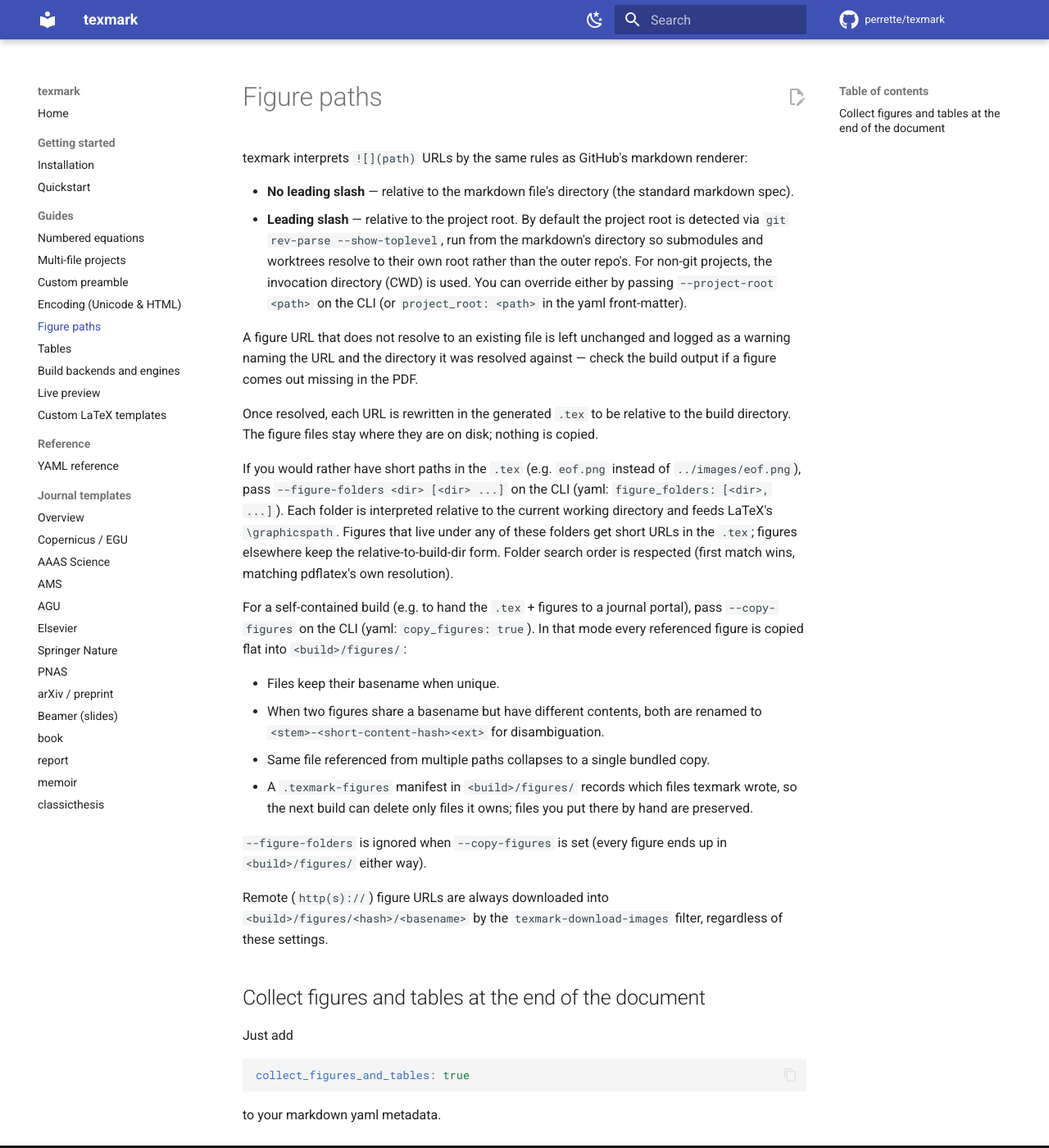
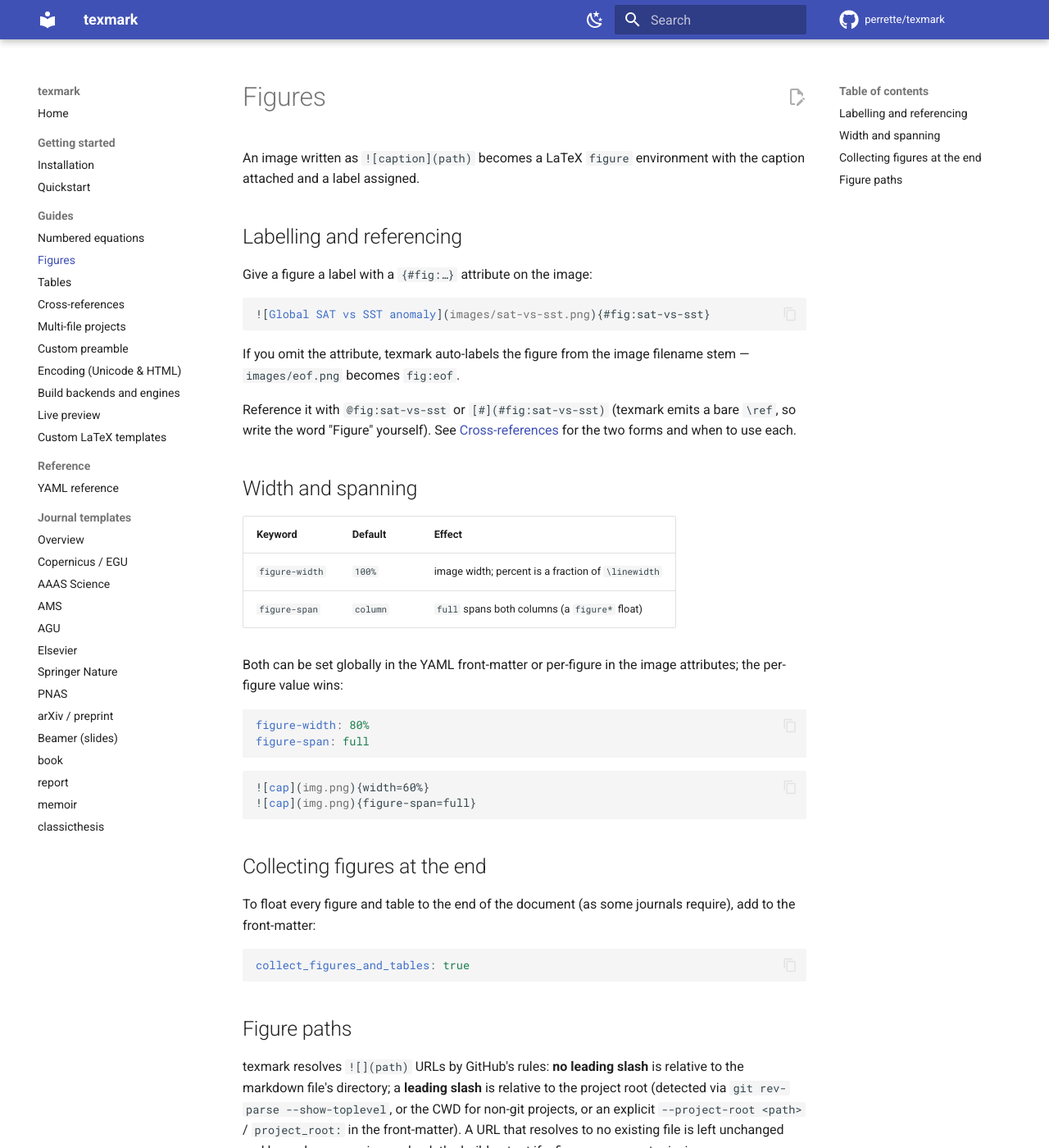
Before and after one commit to perrette/texmark, an MkDocs documentation site: the page built from docs/figures.md, in a window 1280 px wide and 1400 px high. Shown: the whole window at 82% size. Built offline with MkDocs 1.6.1 and Material for MkDocs 9.7.7, drawn with Linux system fonts in a browser that asks for light colours; comment, search, counter and statistics services are not loaded; some of the changed text lies outside the part shown.

Commit message:
Docs: add Cross-references page, restructure Figures, rename tab: to tbl:
Move the same-document cross-referencing mechanics out of equations.md
into a dedicated cross-reference.md, linked from the Equations, Figures,
and Tables pages (which now keep only label-spec detail plus a short
example). Retitle figures.md to Figures, leading with the figure-width /
figure-span / collect_figures_and_tables keywords and folding the path
resolution into a condensed sub-section.

Rename the table cross-reference prefix from tab: to tbl: (the
pandoc-crossref convention that _REF_COMMANDS already recognises) across
example.md and the tests, so @tbl: references resolve rather than being
treated as citations.

````diff
--- /dev/null
+++ b/docs/cross-reference.md
@@ -0,0 +1,74 @@
+# Cross-references
+
+How to reference a labelled equation, figure, table, or section from elsewhere
+in the same document. Labels themselves are defined in the
+[Equations](equations.md), [Figures](figures.md), and [Tables](tables.md)
+pages; this page covers only how to point at them. References *between* separate
+companion files are covered in [Multi-file projects](multi-file.md).
+
+## Two forms
+
+texmark accepts two syntaxes for a same-document reference:
+
+| Source | PDF | Markdown preview / GitHub |
+|---|---|---|
+| `@eq:foo` | the number | literal text `@eq:foo` |
+| `[#](#eq:foo)` | the number | clickable `#` that jumps to the target |
+
+- `@id` is the pandoc convention — terse, but shows as literal text in the
+  preview and on GitHub.
+- `[#](#id)` is an ordinary markdown link, so it stays a clickable jump in the
+  preview and on GitHub. The `#` link text is what keeps it visible; an empty
+  `[](#id)` also resolves to the number but renders as nothing in the preview.
+
+Use `@id` if you want terse, pandoc-portable source; use `[#](#id)` if a working
+link in the Markdown preview matters. Both produce the same reference in the PDF.
+
+## Which command each prefix produces
+
+The prefix on the label selects the LaTeX command:
+
+| Prefix | Command | PDF renders as |
+|---|---|---|
+| `eq:` | `\eqref` | a parenthesised number — "(3)" |
+| `fig:` | `\ref` | a bare number — "3" |
+| `tbl:` | `\ref` | a bare number — "3" |
+| `sec:` | `\ref` | a bare number — "3" |
+
+`\eqref` supplies its own parentheses; `\ref` does not add any word. Write the
+noun yourself: `Figure @fig:eof` → "Figure 3", `Table [#](#tbl:gulf)` → "Table 2".
+The number is computed by LaTeX's two-pass `.aux` resolution, so it appears only
+in the PDF, never in the preview. There is no range syntax — write both ends:
+`\eqref{eq:a}–\eqref{eq:b}`.
+
+## The two forms are not symmetric
+
+- `[#](#id)` works for **any** label. Unknown prefixes fall back to `\ref`, so a
+  heading slug like `[#](#my-heading)` resolves even though it has no `…:` prefix.
+- `@id` works **only** for the four prefixes above (`eq:`, `fig:`, `tbl:`,
+  `sec:`). An `@` with any other prefix is treated as a bibliography citation,
+  not a reference — e.g. `@my-heading` becomes a citation, and `@tab:gulf` (note
+  `tab`, not `tbl`) does too. When in doubt, `[#](#id)` is the safe form.
+
+These are the same prefixes used by
+[pandoc-crossref](https://github.com/lierdakil/pandoc-crossref), so `tbl:` (not
+`tab:`) is the table prefix.
+
+## Words instead of a number
+
+A link whose text is anything other than empty or `#` is left for pandoc and
+becomes a `\hyperref` — a clickable link carrying those words rather than a
+number:
+
+```markdown
+see [the prior](#eq:prior)   →   \hyperref[eq:prior]{the prior}
+```
+
+Use that when you want words; use `#` or `@id` when you want the number.
+
+## Headings
+
+Headings are labelled automatically from their slug, with no `{#…}` attribute:
+`# My Heading` can be referenced as `[#](#my-heading)`. To reference a heading
+with `@sec:…`, give it an explicit label instead — `# My Heading {#sec:intro}`,
+referenced as `@sec:intro`.
--- a/docs/equations.md
+++ b/docs/equations.md
@@ -1,4 +1,4 @@
-# Numbered and cross-referenced equations
+# Numbered equations
 
 Display equations are written once. They render in the Markdown preview (VS Code
 and JetBrains use KaTeX, GitHub uses MathJax), and the PDF is numbered and
@@ -21,12 +21,10 @@
 A `$$…$$` with no class compiles to an unnumbered `\[ … \]`. A `{#eq:foo}` label
 with no class uses the `equation` environment.
 
-## Cross-references
+## Referencing a numbered equation
 
-A same-document link `[text](#label)` becomes a numeric reference — `\ref` or
-`\eqref` — **only when its text is empty or a single `#`**. The recommended form
-is `#`, because on GitHub it stays a clickable jump to the target, whereas an
-empty link renders as nothing:
+Label a block with `{#eq:foo}`, then reference it with `@eq:foo` or
+`[#](#eq:foo)`:
 
 ```markdown
 $$
@@ -37,31 +35,13 @@
 
 {#eq:prior}
 
-The prior is given in [#](#eq:prior) — equivalently, @eq:prior.
+The prior is given in @eq:prior — equivalently, [#](#eq:prior).
 ```
 
-`[#](#eq:prior)`, `[](#eq:prior)` and `@eq:prior` all become `\eqref{eq:prior}`
-in the PDF, which LaTeX renders as a parenthesised, hyperlinked number — "(3)".
-(`\eqref` adds the parentheses; `\ref` does not.)
-
-The prefix selects the command: `eq:` resolves to `\eqref`; everything else —
-`fig:`, `tbl:`, `sec:` and a bare heading slug — resolves to `\ref`. Figure and
-table labels are emitted automatically (from the image / caption `{#fig:…}` /
-`{#tbl:…}` attribute). Headings are labelled automatically too, from their slug:
-`# My Heading` can be referenced as `[#](#my-heading)` with no `{#…}` attribute
-(an explicit `{#sec:…}` still works if you prefer a stable, prefixed label).
-There is no range syntax — write the two references (`\eqref{eq:a}–\eqref{eq:b}`).
-
-If the link text is anything other than empty or `#`, it is left untouched and
-kept verbatim — `[the prior](#eq:prior)` renders as `\hyperref[eq:prior]{the
-prior}`, a clickable link carrying those words rather than a number. Use that
-when you want words instead of a number; use `#` (or `@id`) when you want the
-number.
-
-The reference number is computed by LaTeX, so it appears only in the PDF. In the
-Markdown preview and on GitHub: `[#](#label)` shows a clickable `#`, `[](#label)`
-shows nothing, and `@id` or a raw `\ref{…}` shows as literal text. Raw
-`\ref`/`\eqref` are also fine in the source — they stay visible in the preview.
+The `eq:` prefix resolves to `\eqref`, a parenthesised, hyperlinked number —
+"(3)" — where every other prefix produces a bare `\ref`. See
+[Cross-references](cross-reference.md) for the two reference forms, the full
+prefix table, and text-carrying links.
 
 ## Multi-line math and the preview
 
@@ -155,4 +135,5 @@
 
 ## See also
 
+- [Cross-references](cross-reference.md) — the two reference forms and the prefix table.
 - [Encoding](encoding.md) — Unicode/HTML handling in body and bib text.
--- a/docs/figures.md
+++ b/docs/figures.md
@@ -1,62 +1,73 @@
-# Figure paths
+# Figures
 
-texmark interprets `![](path)` URLs by the same rules as GitHub's markdown
-renderer:
+An image written as `![caption](path)` becomes a LaTeX `figure` environment with
+the caption attached and a label assigned.
 
-- **No leading slash** — relative to the markdown file's directory
-  (the standard markdown spec).
-- **Leading slash** — relative to the project root. By default the
-  project root is detected via `git rev-parse --show-toplevel`, run from
-  the markdown's directory so submodules and worktrees resolve to their
-  own root rather than the outer repo's. For non-git projects, the
-  invocation directory (CWD) is used. You can override either by passing
-  `--project-root <path>` on the CLI (or `project_root: <path>` in the
-  yaml front-matter).
+## Labelling and referencing
 
-A figure URL that does not resolve to an existing file is left unchanged
-and logged as a warning naming the URL and the directory it was resolved
-against — check the build output if a figure comes out missing in the PDF.
+Give a figure a label with a `{#fig:…}` attribute on the image:
 
-Once resolved, each URL is rewritten in the generated `.tex` to be
-relative to the build directory. The figure files stay where they are on
-disk; nothing is copied.
+```markdown
+![Global SAT vs SST anomaly](images/sat-vs-sst.png){#fig:sat-vs-sst}
+```
 
-If you would rather have short paths in the `.tex` (e.g. `eof.png`
-instead of `../images/eof.png`), pass `--figure-folders <dir> [<dir> ...]`
-on the CLI (yaml: `figure_folders: [<dir>, ...]`). Each folder is
-interpreted relative to the current working directory and feeds LaTeX's
-`\graphicspath`. Figures that live under any of these folders get short
-URLs in the `.tex`; figures elsewhere keep the relative-to-build-dir form.
-Folder search order is respected (first match wins, matching pdflatex's
-own resolution).
+If you omit the attribute, texmark auto-labels the figure from the image
+filename stem — `images/eof.png` becomes `fig:eof`.
 
-For a self-contained build (e.g. to hand the `.tex` + figures to a
-journal portal), pass `--copy-figures` on the CLI (yaml:
-`copy_figures: true`). In that mode every referenced figure is copied
-flat into `<build>/figures/`:
+Reference it with `@fig:sat-vs-sst` or `[#](#fig:sat-vs-sst)` (texmark emits a
+bare `\ref`, so write the word "Figure" yourself). See
+[Cross-references](cross-reference.md) for the two forms and when to use each.
 
-- Files keep their basename when unique.
-- When two figures share a basename but have different contents, both are
-  renamed to `<stem>-<short-content-hash><ext>` for disambiguation.
-- Same file referenced from multiple paths collapses to a single bundled
-  copy.
-- A `.texmark-figures` manifest in `<build>/figures/` records which files
-  texmark wrote, so the next build can delete only files it owns; files
-  you put there by hand are preserved.
+## Width and spanning
 
-`--figure-folders` is ignored when `--copy-figures` is set (every figure
-ends up in `<build>/figures/` either way).
+| Keyword | Default | Effect |
+|---|---|---|
+| `figure-width` | `100%` | image width; percent is a fraction of `\linewidth` |
+| `figure-span` | `column` | `full` spans both columns (a `figure*` float) |
 
-Remote (`http(s)://`) figure URLs are always downloaded into
-`<build>/figures/<hash>/<basename>` by the `texmark-download-images`
-filter, regardless of these settings.
+Both can be set globally in the YAML front-matter or per-figure in the image
+attributes; the per-figure value wins:
 
-## Collect figures and tables at the end of the document
+```yaml
+figure-width: 80%
+figure-span: full
+```
 
-Just add
+```markdown
+![cap](img.png){width=60%}
+![cap](img.png){figure-span=full}
+```
+
+## Collecting figures at the end
+
+To float every figure and table to the end of the document (as some journals
+require), add to the front-matter:
 
 ```yaml
 collect_figures_and_tables: true
 ```
 
-to your markdown yaml metadata.
+## Figure paths
+
+texmark resolves `![](path)` URLs by GitHub's rules: **no leading slash** is
+relative to the markdown file's directory; a **leading slash** is relative to
+the project root (detected via `git rev-parse --show-toplevel`, or the CWD for
+non-git projects, or an explicit `--project-root <path>` / `project_root:` in the
+front-matter). A URL that resolves to no existing file is left unchanged and
+logged as a warning — check the build output if a figure comes out missing.
+
+Once resolved, each URL is rewritten in the `.tex` relative to the build
+directory; the files stay where they are on disk. Two flags change that:
+
+- `--figure-folders <dir> …` (yaml `figure_folders:`) feeds LaTeX's
+  `\graphicspath` so figures under those folders get short URLs in the `.tex`
+  (first match wins). Ignored when `--copy-figures` is set.
+- `--copy-figures` (yaml `copy_figures: true`) bundles every referenced figure
+  flat into `<build>/figures/` for a self-contained build. Basenames are kept
+  when unique, disambiguated with a content-hash suffix on collision, and
+  deduplicated when the same file is referenced twice. A `.texmark-figures`
+  manifest records what texmark wrote so the next build cleans only its own
+  files.
+
+Remote (`http(s)://`) URLs are always downloaded into
+`<build>/figures/<hash>/<basename>`, regardless of these flags.
--- a/docs/tables.md
+++ b/docs/tables.md
@@ -44,15 +44,10 @@
 
 ## Referencing a table
 
-Both forms work and produce `\ref{tab:gulf}` in the PDF:
-
-```markdown
-Table \ref{tab:gulf}   ← explicit LaTeX
-@tab:gulf              ← markdown reference
-```
-
-Use whichever reads better in the source; `@tab:gulf` stays plain text in the
-Markdown preview and on GitHub, while `\ref{tab:gulf}` shows verbatim.
+Reference a labelled table with `@tbl:gulf` or `[#](#tbl:gulf)` (both produce
+`\ref{tbl:gulf}`, a bare number — write the word "Table" yourself). Note the
+prefix is `tbl:`, not `tab:`. See [Cross-references](cross-reference.md) for the
+two forms and when to use each.
 
 ## Other attributes in the trailer
 
@@ -60,8 +55,8 @@
 instead of) the identifier, separated by spaces:
 
 ```markdown
-:A caption for my table {#tab:gulf .narrow width=50%}
+:A caption for my table {#tbl:gulf .narrow width=50%}
 ```
 
-`#tab:gulf` sets the label, `.narrow` adds a class, and `width=50%` sets an
+`#tbl:gulf` sets the label, `.narrow` adds a class, and `width=50%` sets an
 attribute.
--- a/mkdocs.yml
+++ b/mkdocs.yml
@@ -68,11 +68,12 @@
       - Quickstart: quickstart.md
   - Guides:
       - Numbered equations: equations.md
+      - Figures: figures.md
+      - Tables: tables.md
+      - Cross-references: cross-reference.md
       - Multi-file projects: multi-file.md
       - Custom preamble: preamble.md
       - Encoding (Unicode & HTML): encoding.md
-      - Figure paths: figures.md
-      - Tables: tables.md
       - Build backends and engines: build-backends.md
       - Live preview: live-preview.md
       - Custom LaTeX templates: custom-templates.md
````
Also changed, not shown: other parts of docs/tables.md (+3 -3 lines), example.md (+2 -2 lines), 3 other files.
